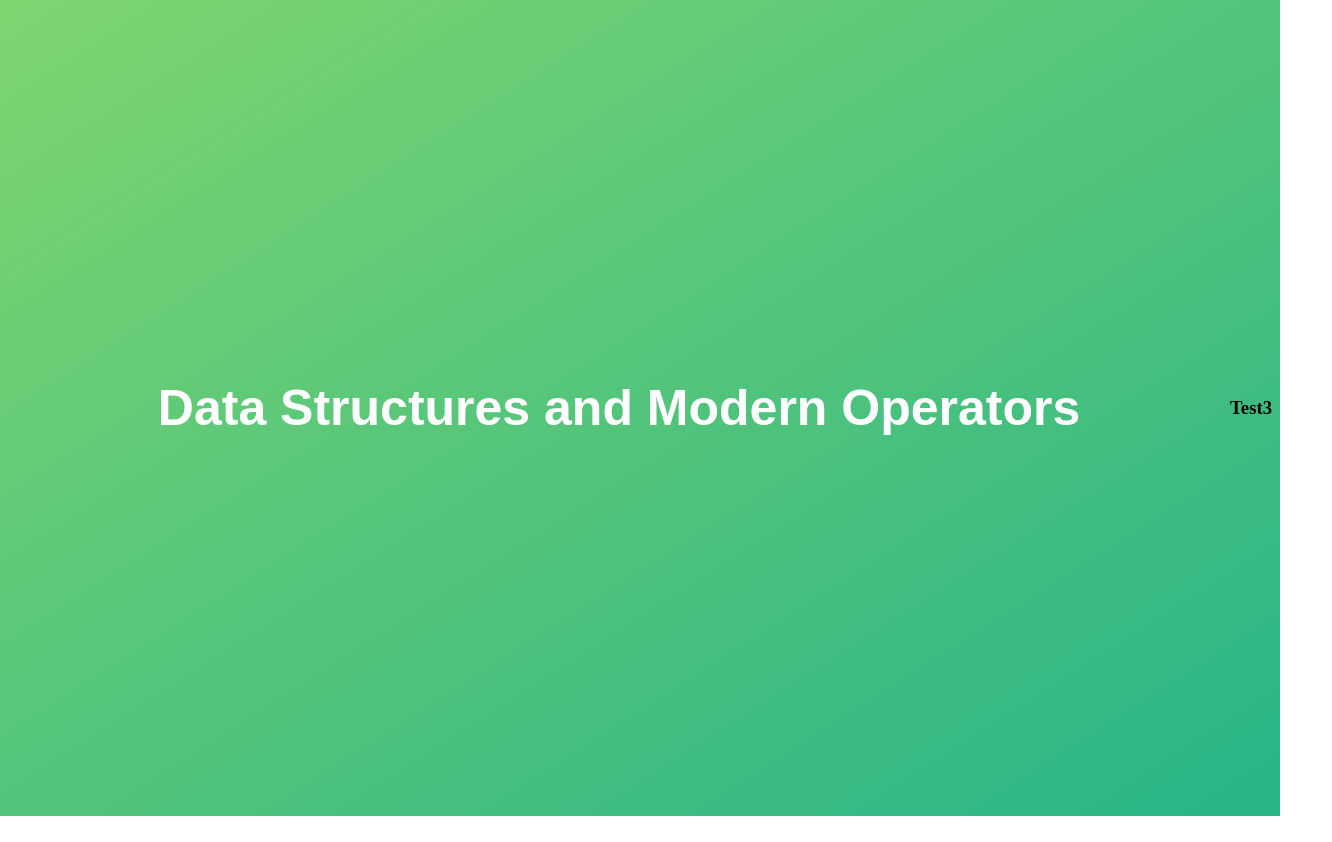
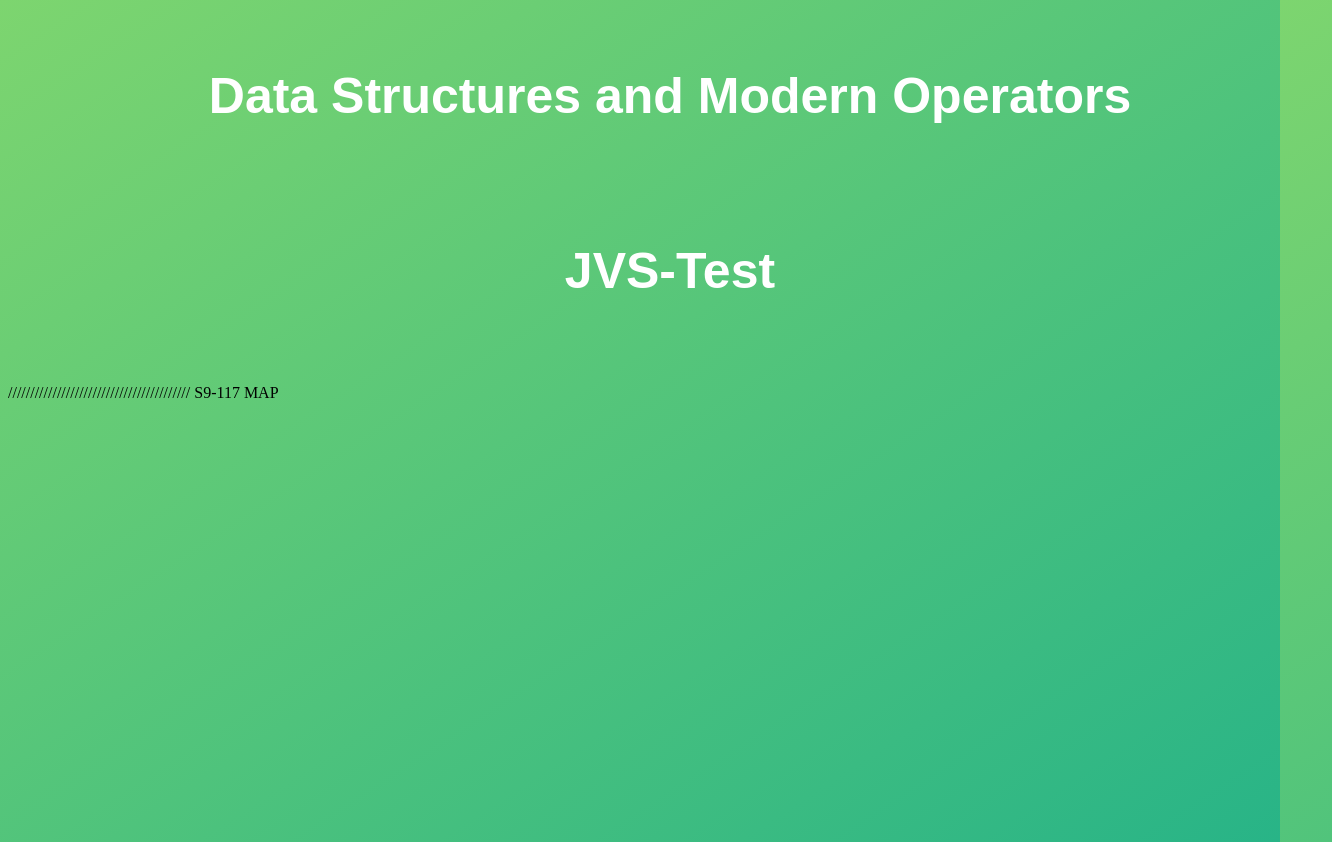
Before and after one commit to Youth-Chi/JVS-Practice, a plain HTML site: page 09-Data-Structures-Operators/index.html in a window 1280 px wide. Shown: the whole page, 1332 px wide, since content can reach past the window. Before the commit the page ends 816 px from the top, so only its background shows below. Drawn offline with Linux system fonts and the light colour scheme.

Commit message:
211129 S9-116-117  update content set , size

```diff
--- a/09-Data-Structures-Operators/index.html
+++ b/09-Data-Structures-Operators/index.html
@@ -8,11 +8,11 @@
     <style>
       body {
         height: 100vh;
-        display: flex;
+        display: block;
         align-items: center;
         background: linear-gradient(to top left, #28b487, #7dd56f);
       }
-      h1 {
+      h1, h3 {
         font-family: sans-serif;
         font-size: 50px;
         line-height: 1.3;
@@ -20,7 +20,9 @@
         padding: 30px;
         text-align: center;
         color: white;
+        /* display: block; */
       }
+
       button {
         width: 50px;
         height: 20px;
@@ -34,7 +36,10 @@
   </head>
   <body>
     <h1>Data Structures and Modern Operators</h1>
-    <h3>Test3</h3>
+    <h3 class="H3">Test 3</h3>
     <script src="script.js"></script>
   </body>
 </html>
+
+/////////////////////////////////////////
+S9-117 MAP
--- a/09-Data-Structures-Operators/script.js
+++ b/09-Data-Structures-Operators/script.js
@@ -51,3 +51,18 @@ ordersSet.delete('Risotto');
 console.log(ordersSet);
 
 for (const order of ordersSet) console.log(order);
+
+//Example
+const H3 = document.querySelector('.H3')
+H3.textContent = 'JVS-Test'
+
+const staff = ['Waiter', 'Chef', 'Waiter', 'Manager', 'Chef', 'Waiter'];
+const staffUnique = [...new Set(staff)];  //add ...
+console.log(staffUnique);
+
+//console.log(new Set().size)
+console.log(new Set(['Waiter', 'Chef', 'Waiter', 'Manager', 'Chef', 'Waiter']).size);
+
+console.log(new Set(staff).size)
+
+console.log(new Set('chirutpadathorn').size)
```
